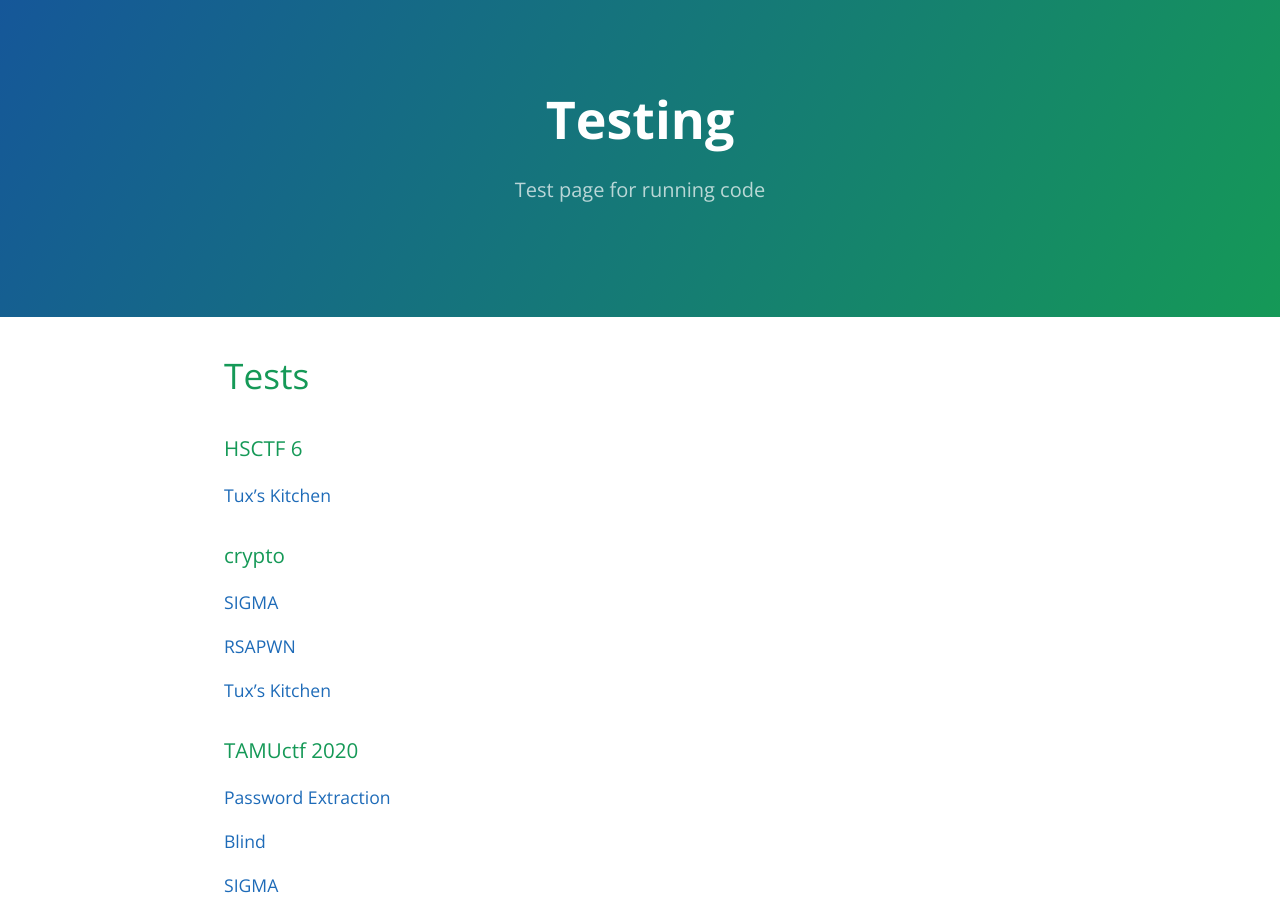
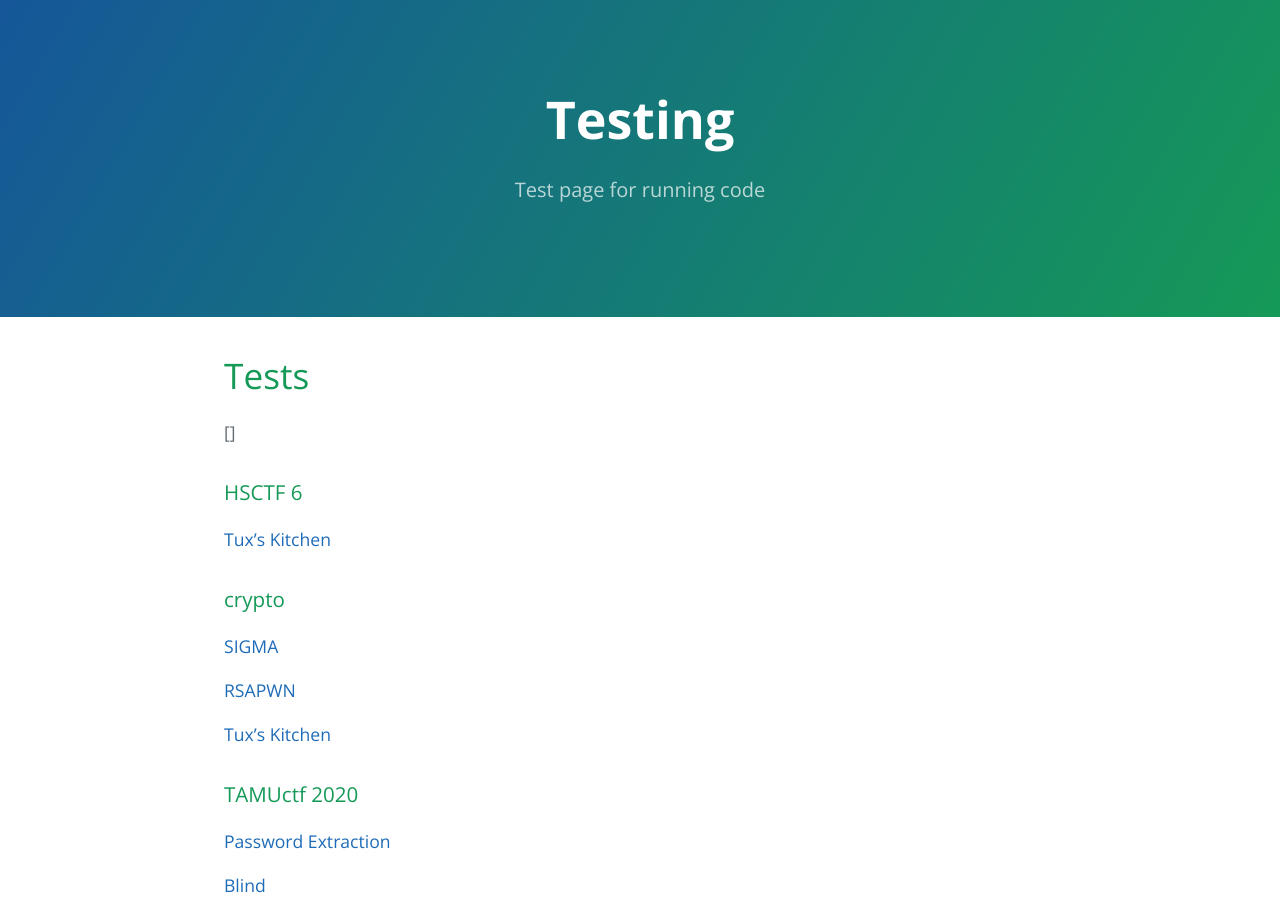
Before and after one commit to AdnanSlef/AdnanSlef.github.io, a Jekyll site: the page built from testing.md, in a window 1280 px wide and 900 px high. Built offline with Jekyll 4.4.1, drawn with Linux system fonts in a browser that asks for light colours.

Commit message:
inspect help_csv in testing

```diff
--- a/testing.md
+++ b/testing.md
@@ -6,6 +6,9 @@ description: Test page for running code
 ---
 
 # Tests
+
+{% assign help_csv = site.static_files|where:"jarvis-help",true%}
+{{help_csv|inspect}}
 
 {% for tag in site.tags %}
   {% assign is_writeup_tag = "false" %}
```
